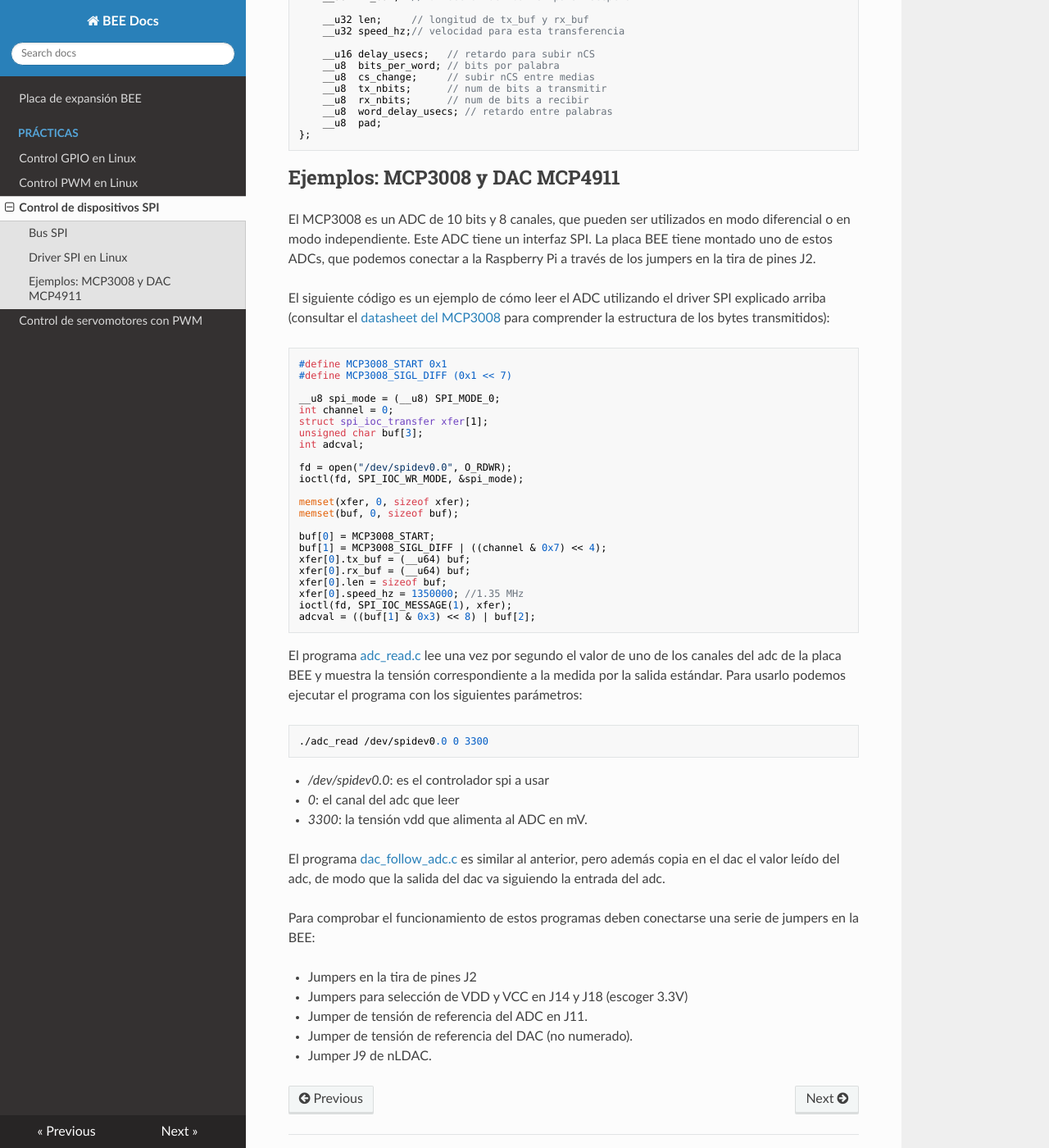
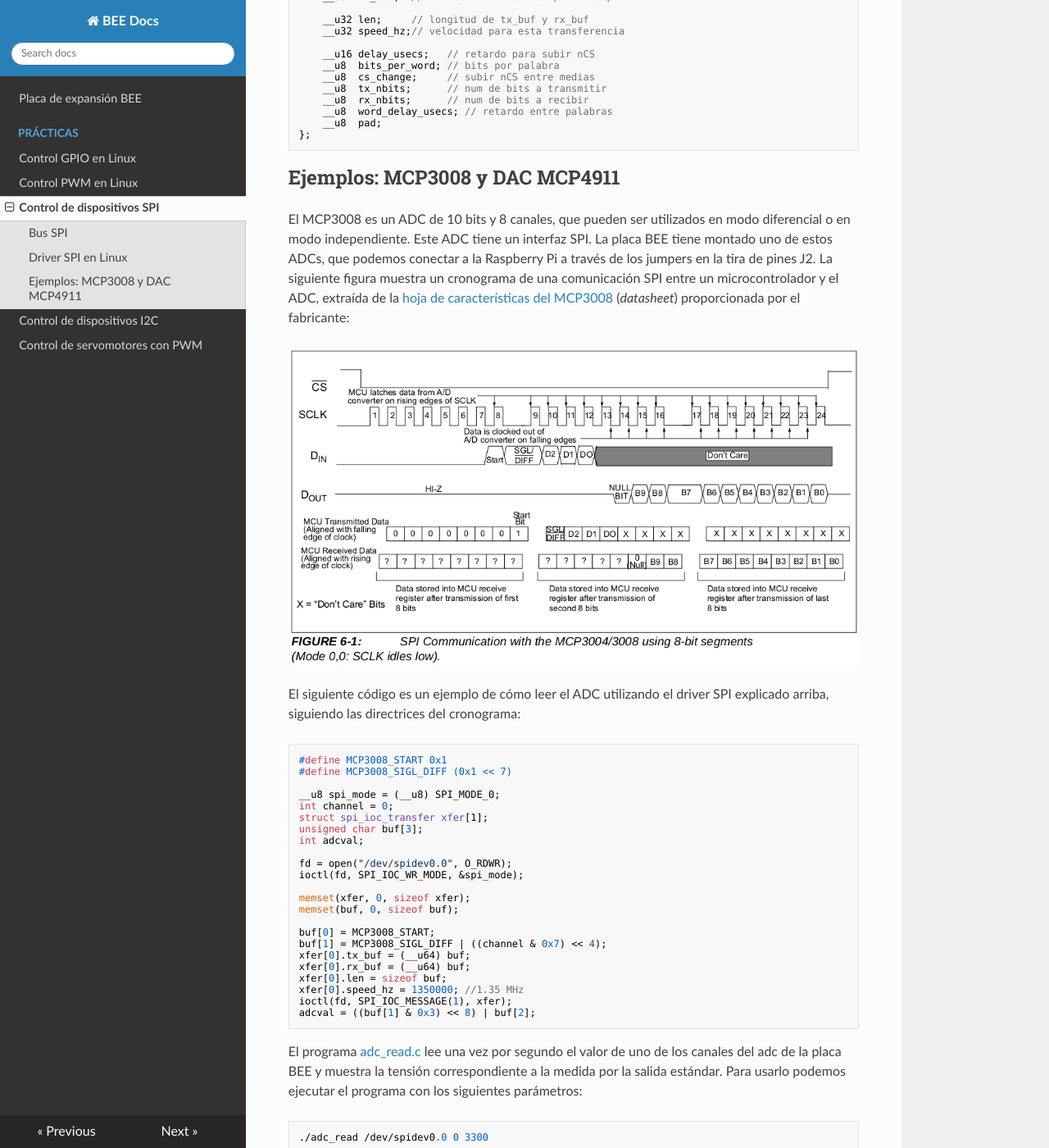
Before and after one commit to tenllado/bee_docs, an MkDocs documentation site: the page built from docs/spi_linux/index.md, in a window 1280 px wide and 1400 px high, scrolled down 3432 px. Shown: the whole window at 82% size. Built offline with MkDocs 1.6.1, drawn with Linux system fonts in a browser that asks for light colours; nearby versions of some CDN libraries.

Commit message:
spi update

````diff
--- a/docs/spi_linux/index.md
+++ b/docs/spi_linux/index.md
@@ -123,12 +123,16 @@
 El MCP3008 es un ADC de 10 bits y 8 canales, que pueden ser utilizados en modo
 diferencial o en modo independiente. Este ADC tiene un interfaz SPI. La placa
 BEE tiene montado uno de estos ADCs, que podemos conectar a la Raspberry Pi a
-través de los jumpers en la tira de pines J2.
+través de los jumpers en la tira de pines J2. La siguiente figura muestra un
+cronograma de una comunicación SPI entre un microcontrolador y el ADC, extraída
+de la [hoja de características del
+MCP3008](http://ww1.microchip.com/downloads/en/DeviceDoc/21295d.pdf)
+(*datasheet*) proporcionada por el fabricante:
+
+![MCP3008 crono](fig/mcp3008_crono.png)
 
 El siguiente código es un ejemplo de cómo leer el ADC utilizando el driver SPI
-explicado arriba (consultar el [datasheet del
-MCP3008](http://ww1.microchip.com/downloads/en/DeviceDoc/21295d.pdf) para
-comprender la estructura de los bytes transmitidos):
+explicado arriba, siguiendo las directrices del cronograma:
 
 ```c
 #define MCP3008_START 0x1
--- a/mkdocs.yml
+++ b/mkdocs.yml
@@ -6,6 +6,7 @@
     - gpio_linux/index.md
     - pwm_linux/index.md
     - spi_linux/index.md
+    - i2c_linux/index.md
     - control_servomotores/index.md
 
 theme: readthedocs
````
